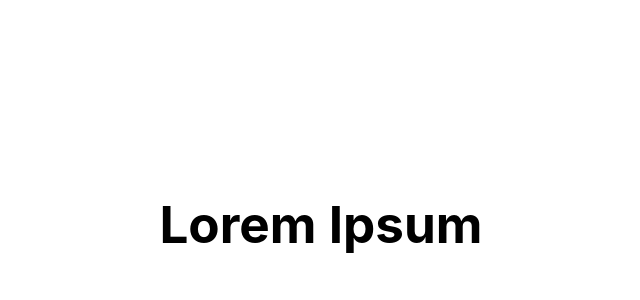
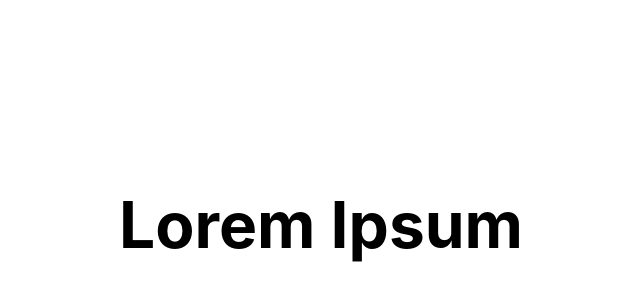
Before and after one commit to Mick-gor/ModalBox, a React (Vite) app in the folder react-project/: page / in a window 1280 px wide. Shown: the part 176-476 px from the top of the page, without its empty margins (319-959 px from the left). Built offline with nearby package versions, Linux system fonts and the light colour scheme.

Commit message:
fix title component

```diff
--- a/react-project/src/App.jsx
+++ b/react-project/src/App.jsx
@@ -1,12 +1,13 @@
 import "./App.css";
 import Title from "./components/Title";
+import { MOCK } from "./data.mock";
 
-function App() {
+const App = () => {
   return (
     <main>
-      <Title color="black" />
+      <Title color="black">{MOCK.title}</Title>
     </main>
   );
-}
+};
 
 export default App;
--- a/react-project/src/components/Title.jsx
+++ b/react-project/src/components/Title.jsx
@@ -1,10 +1,11 @@
-function Title(props) {
+const Title = (props) => {
   const textColor = props.color === "white" ? "white" : "black";
+
   return (
     <div>
-      <h1 className={textColor}>Lorem Ipsum</h1>
+      <h1 className={textColor}>{props.children}</h1>
     </div>
   );
-}
+};
 
 export default Title;
--- /dev/null
+++ b/react-project/src/data.mock.js
@@ -0,0 +1,3 @@
+export const MOCK = {
+  title: "Lorem Ipsum",
+};
--- a/react-project/src/index.css
+++ b/react-project/src/index.css
@@ -1,16 +1,6 @@
 :root {
-  font-family: Inter, system-ui, Avenir, Helvetica, Arial, sans-serif;
-  line-height: 1.5;
-  font-weight: 400;
-
-  color-scheme: light dark;
-  color: rgba(255, 255, 255, 0.87);
+  font-family: Inter, sans-serif;
   background-color: white;
-
-  font-synthesis: none;
-  text-rendering: optimizeLegibility;
-  -webkit-font-smoothing: antialiased;
-  -moz-osx-font-smoothing: grayscale;
 }
 
 body {
@@ -22,11 +12,12 @@ body {
 }
 
 .black {
-  font-size: 3.2em;
-  line-height: 1.1;
+  font-size: 64px;
+  font-weight: 700;
   color: black;
 }
 .white {
-  line-height: 1.1;
+  font-size: 64px;
+  font-weight: 700;
   color: white;
 }
```
